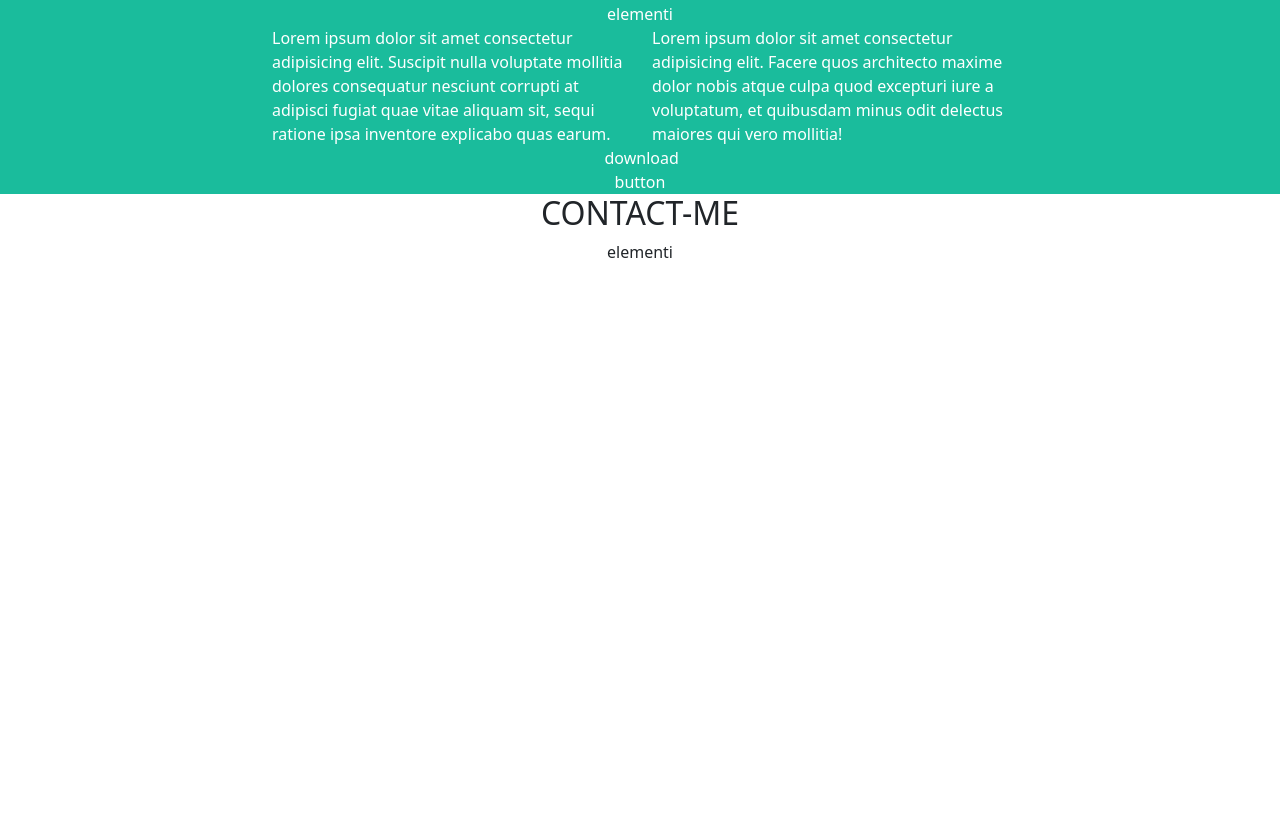
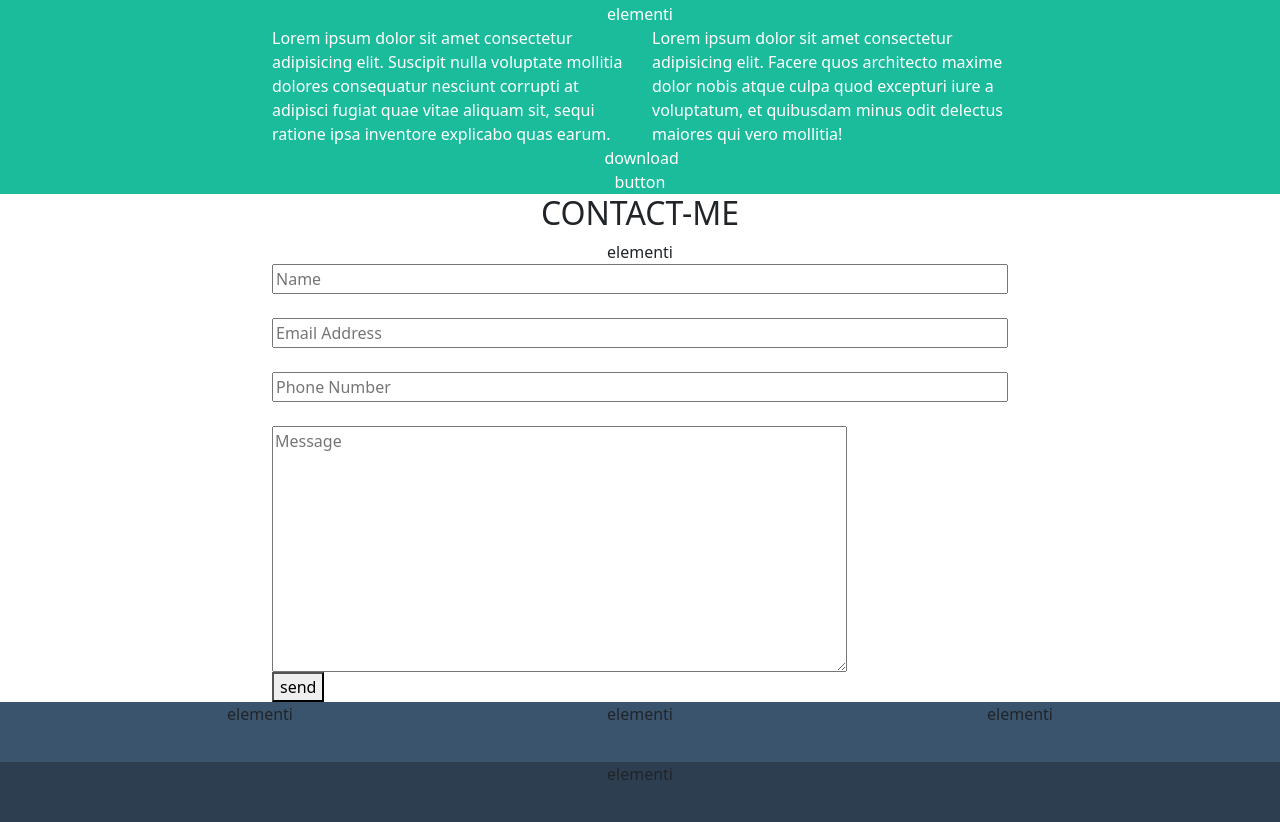
Before and after one commit to GiadaMarzapane/html-css-bootstrap-freelancer, a plain HTML site: page index.html in a window 1280 px wide. Shown: the part 488-1310 px from the top of the page. Before the commit the page ends 800 px from the top, so only its background shows below. Drawn offline with nearby package versions, Linux system fonts and the light colour scheme.

Commit message:
Add footer

```diff
--- a/css/style.css
+++ b/css/style.css
@@ -40,3 +40,19 @@ header{
     background-color: var(--portfolio-6);
     height: 100px;
 }
+
+form input{
+    width: 100%;
+}
+
+#social{
+    background-color: #3a546d;
+}
+
+#copyright{
+    background-color: #2c3e50;
+}
+
+footer div.col {
+    height: 60px;
+}
--- a/index.html
+++ b/index.html
@@ -75,12 +75,42 @@
                 <div class="container-sm text-center">
                     <h2>CONTACT-ME</h2>
                     <span>elementi</span>
+                    <div class="row justify-content-center text-start">
+                        <div class="col-md-10 col-lg-8">
+                            <form>
+                                <input class="d-block" type="text" placeholder="Name">
+                                <br>
+                                <input class="d-block" type="text" placeholder="Email Address">
+                                <br>
+                                <input class="d-block" type="text" placeholder="Phone Number">
+                                <br>
+                                <!-- <input type="text" placeholder="Message"> -->
+                                <textarea class="d-block" name="" id="" cols="60" rows="10" placeholder="Message"></textarea>
+                                <button>send</button>
+                            </form>
+                        </div>
+                    </div>
                 </div>
             </section>
         </main>
 
         <footer>
-
+            <section id="social">
+                <div class="container-sm text-center">
+                    <div class="row row-cols-sm-1 row-cols-md-3 justify-content-center">
+                        <div class="col">elementi</div>
+                        <div class="col">elementi</div>
+                        <div class="col">elementi</div>
+                    </div>
+                </div>
+            </section>
+            <section id="copyright">
+                <div class="container-sm text-center">
+                    <div class="row row-cols-sm-1 justify-content-center">
+                        <div class="col">elementi</div>
+                    </div>
+                </div>
+            </section>
         </footer>
     </body>
 </html>
```
